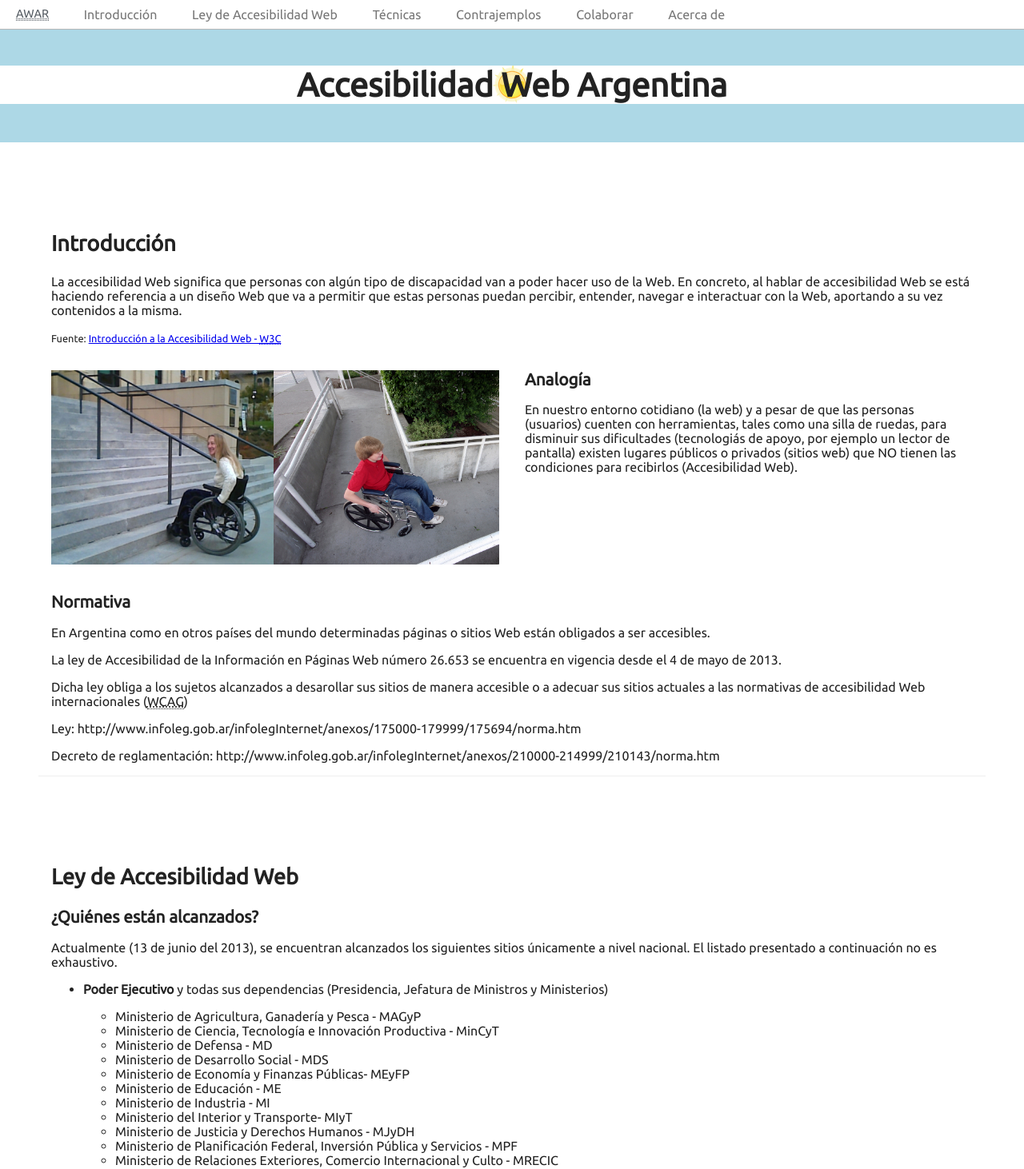
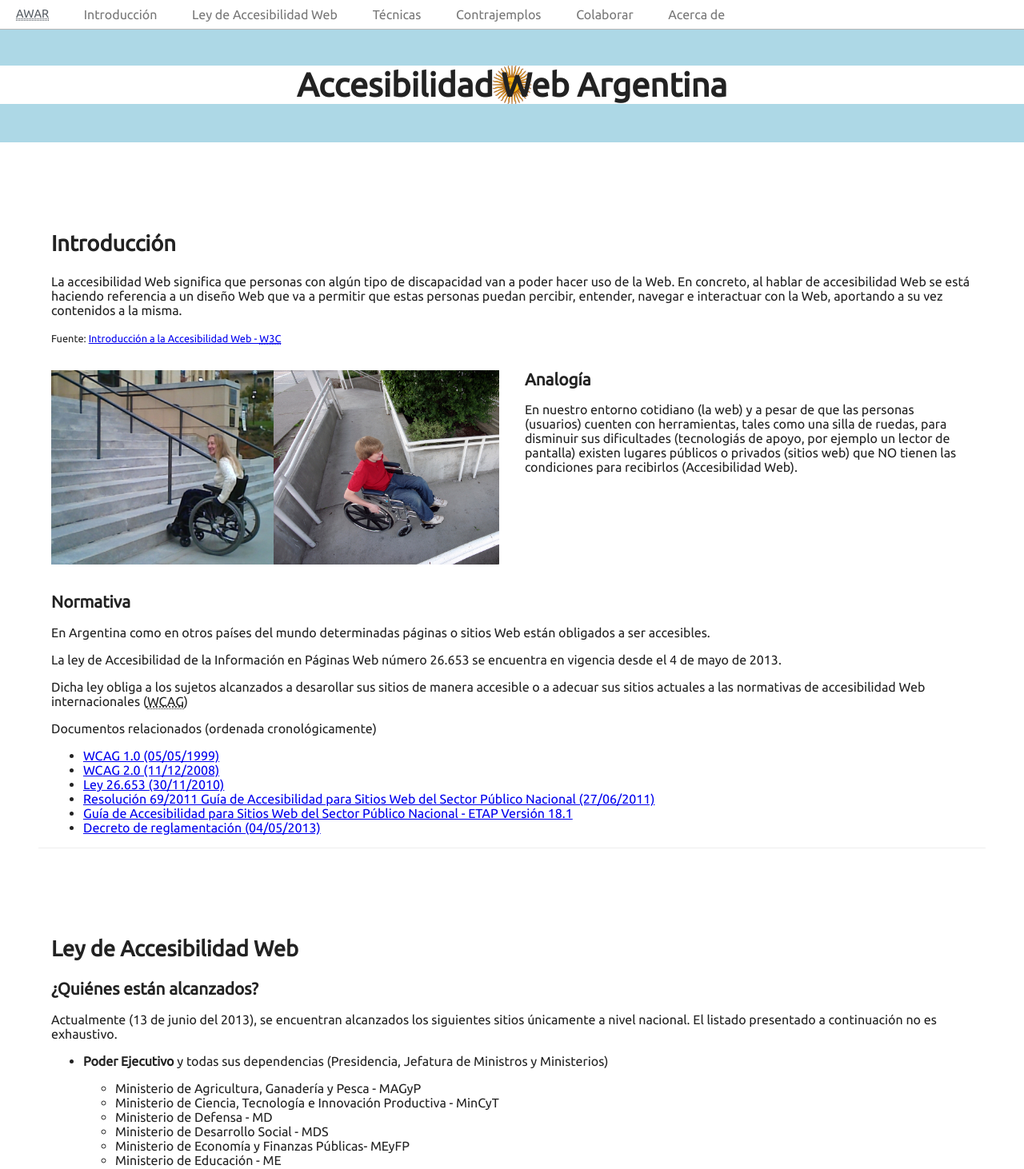
Before and after one commit to p4bl1t0/awar, a plain HTML site: page index.html in a window 1280 px wide. Shown: the top 1462 px of the page at 80% size. Drawn offline with Linux system fonts and the light colour scheme.

Commit message:
Agregue documentos relacionados a la normativa argentina

```diff
--- a/css/awar.css
+++ b/css/awar.css
@@ -21,7 +21,8 @@ body {
 	position:relative;
 }
 .flag-title {
-	background:white url('../images/sol.png') top center no-repeat;
+	background:white url('../images/sol-argentino-48.png') top center no-repeat;
+	background:white url('../images/sol-argentino.png') center center / 50px 50px no-repeat;
 	margin:0;
 	font-size:2.6em;
 	text-align:center;
--- a/index.html
+++ b/index.html
@@ -52,8 +52,17 @@
 					<p>En Argentina como en otros países del mundo determinadas páginas o sitios Web están obligados a ser accesibles.</p>
 					<p>La ley de Accesibilidad de la Información en Páginas Web número 26.653 se encuentra en vigencia desde el <time datetime="2013-05-04">4 de mayo de 2013</time>.</p>
 					<p>Dicha ley obliga a los sujetos alcanzados a desarollar sus sitios de manera accesible o a adecuar sus sitios actuales a las normativas de accesibilidad Web internacionales (<abbr title="Web Content Accesibility Guidelines" >WCAG</abbr>)</p>
-					<p>Ley: http://www.infoleg.gob.ar/infolegInternet/anexos/175000-179999/175694/norma.htm</p>
-					<p>Decreto de reglamentación: http://www.infoleg.gob.ar/infolegInternet/anexos/210000-214999/210143/norma.htm</p>
+					<p>Documentos relacionados (ordenada cronológicamente)</p>
+					<ul>
+						<li><a href="http://www.w3.org/TR/WCAG10/">WCAG 1.0 (05/05/1999)</a></li>
+						<li><a href="http://www.w3.org/TR/WCAG20/">WCAG 2.0 (11/12/2008)</a></li>
+						<li><a href="http://www.infoleg.gob.ar/infolegInternet/anexos/175000-179999/175694/norma.htm">Ley 26.653 (30/11/2010)</a></li>
+						<li><a href="http://www.infoleg.gob.ar/infolegInternet/verNorma.do?id=184102">Resolución 69/2011 Guía de Accesibilidad para Sitios Web del Sector Público Nacional (27/06/2011)</a></li>
+						<li><a href="http://www.jgm.gov.ar/sgp/archivos/etaps/guias_y_lineamientos.zip">Guía de Accesibilidad para Sitios Web del Sector Público Nacional - ETAP Versión 18.1</a></li>
+						<!-- DECLARAR DE INTERES NACIONAL EL “1° CONGRESO INTERNACIONAL DE ACCESIBILIDAD WEB DE LA REPUBLICA ARGENTINA - CRAW”, QUE SE LLEVARA A CABO EL DIA 5 DE JUNIO DE 2013, EN LA CIUDAD AUTONOMA DE BUENOS AIRES. http://www.infoleg.gob.ar/infolegInternet/verNorma.do?id=209472 15/03/2013 http://www.agendadigital.gob.ar/agenda-digital/accesibilidad-web_n198 -->
+						<li><a href="http://www.infoleg.gob.ar/infolegInternet/anexos/210000-214999/210143/norma.htm">Decreto de reglamentación (04/05/2013)</a></li>
+					</ul>
+
 				</div>
 			</div>
 			<div class="pure-g-r content-ribbon" id="Normativa">
```
Also changed, not shown: images/sol-argentino-48.png (added), images/sol-argentino.png (added).
